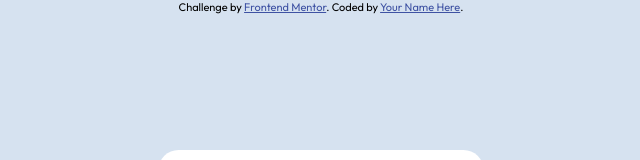
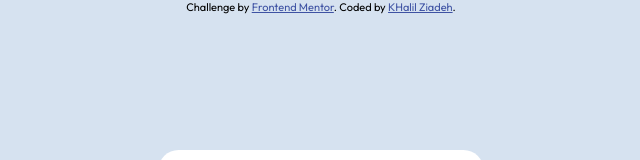
Before and after one commit to KHalilZiadeh/QRcode-Challenge, a plain HTML site: page index.html in a window 1280 px wide. Shown: the top 160 px of the page, 319-959 px from the left. Drawn offline with Linux system fonts and the light colour scheme.

Commit message:
Added my name

```diff
--- a/index.html
+++ b/index.html
@@ -39,7 +39,7 @@
   </div>
   <div class="attribution">
     Challenge by <a href="https://www.frontendmentor.io?ref=challenge" target="_blank">Frontend Mentor</a>.
-    Coded by <a href="#">Your Name Here</a>.
+    Coded by <a href="https://github.com/KHalilZiadeh">KHalil Ziadeh</a>.
   </div>
 </body>
 
```
